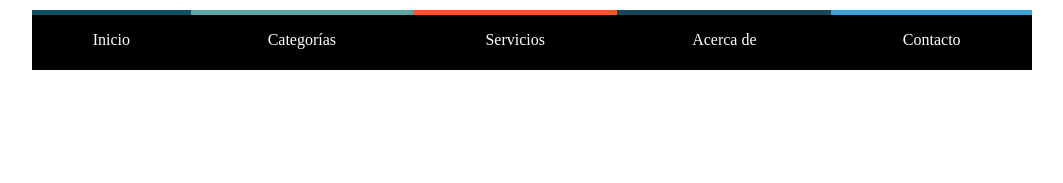
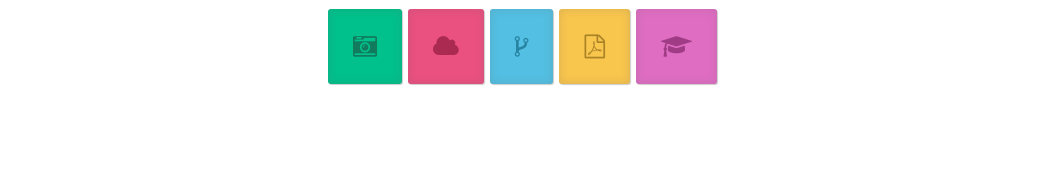
Before and after one commit to joyloove/dropdown, a plain HTML site: page index.html in a window 1280 px wide. Shown: the whole page, without its empty margins (108-1171 px from the left). Drawn offline with Linux system fonts and the light colour scheme.

Commit message:
actualizando

```diff
--- a/css/main.css
+++ b/css/main.css
@@ -1,123 +1,93 @@
-* {
-  margin: 0;
-  padding: 0;
+#color > ul  {
+  width: 450px;
+  margin: 0 auto;
 }
-
-header {
-	margin-top:10px;
-  width: 100%;
-  overflow: hidden;
-  height: 150px;
+#color > ul > li  {
+  list-style: none;
+  box-shadow: 0 0 10px rgba(100, 100, 100, 0.2) inset, 1px 1px 1px #CCC;
+  display: inline-block;
+  line-height: 1;
+  margin: 1px;
+  border-radius: 3px;
   position: relative;
 }
-
-nav {
-  top:-20px;
+#color > ul > li > a  {
+  color: inherit;
+  text-decoration: none !important;
+  font-size: 24px;
+  padding: 25px;
+  display: block;
+}
+#color li ul  {
   position: absolute;
-  left:0;
-  right:0;
-	margin:20px auto;
-	max-width:1000px;
-	width:90%;
+  list-style: none;
+  text-align: center;
+  width: 160px;
+  left: 50%;
+  margin-left: -120px;
+  top: 70px;
+  font: bold 12px sans-serif;
+  max-height: 0px;
+  overflow: hidden;
+  -webkit-transition: max-height 0.4s linear;
+  -moz-transition: max-height 0.4s linear;
+  transition: max-height 0.4s linear;
 }
-
-nav ul {
-	list-style:none;
+#color li:hover ul  {
+  max-height: 200px;
 }
-
-nav > ul {
-	display:table;
-	width:100%;
-	background:#000;
-	position:relative;
+#color li ul li  {
+  background-color: #313131;
 }
-
-nav > ul li {
-	display:table-cell;
+#color li ul li a  {
+  padding: 12px;
+  color: #fff !important;
+  text-decoration: none;
+  display: block;
 }
-
-/*Sub-menu*/
-nav > ul > li:hover > ul {
-	display:block;
-	height:100%;
+#color li ul li:nth-child(odd)  {
+  background-color: #363636;
 }
-
-nav > ul > li > ul {
-	display:block;
-	position:absolute;
-	background:#000;
-	left:0;
-	right:0;
-	overflow:hidden;
-	height:0%;
-	-webkit-transition: all .3s ease;
-	-moz-transition: all .3s ease;
-	-ms-transition: all .3s ease;
-	-o-transition: all .3s ease;
-	transition: all .3s ease;
+#color li ul li:hover  {
+  background-color: #444;
 }
-
-nav > ul li a {
-	color:#fff;
-	display:block;
-	line-height:20px;
-	padding:20px;
-	position: relative;
-	text-align:center;
-	text-decoration:none;
-	-webkit-transition: all .3s ease;
-	-moz-transition: all .3s ease;
-	-ms-transition: all .3s ease;
-	-o-transition: all .3s ease;
-	transition: all .3s ease;
+#color li ul li:first-child  {
+  border-radius: 3px 3px 0 0;
+  margin-top: 25px;
+  position: relative;
 }
-
-nav > ul > li > ul > li a:hover {
-	background:#5da5a2;
+#color li ul li:before  {
+  content: '';
+  position: absolute;
+  width: 1px;
+  height: 1px;
+  border: 5px solid transparent;
+  border-bottom-color: #313131;
+  left: 50%;
+  top: -10px;
+  margin-left: -5px;
 }
-
-nav > ul > li > a span {
-	background:#174459;
-	display:block;
-	height:100%;
-	width:100%;
-	left:0;
-	position:absolute;
-	top:-55px;
-	-webkit-transition: all .3s ease;
-	-moz-transition: all .3s ease;
-	-ms-transition: all .3s ease;
-	-o-transition: all .3s ease;
-	transition: all .3s ease;
+#color li ul li:last-child  {
+  border-bottom-left-radius: 3px;
+  border-bottom-right-radius: 3px;
 }
-
-nav > ul > li > a span .icon {
-	display:block;
-	line-height:60px;
-  top:10px;
+#color li.green  {
+  background-color: #00c08b;
+  color: #127a5d;
 }
-
-nav > ul > li > a:hover > span {
-	top:0;
+#color li.red  {
+  background-color:#ea5080;
+  color:#aa2a52;
 }
-
-/*Colores*/
-nav ul li a .primero {
-	background:#0e5061;
+#color li.blue  {
+  background-color:#53bfe2;
+  color:#2884a2;
 }
-
-nav ul li a .segundo {
-	background:#5da5a2;
+#color li.yellow  {
+  background-color:#f8c54d;
+  color:#ab8426;
 }
-
-nav ul li a .tercero {
-	background:#f25724;
+#color li.purple  {
+  background-color:#df6dc2;
+  color:#9f3c85;
 }
-
-nav ul li a .cuarto {
-	background:#174459;
-}
-
-nav ul li a .quinto {
-	background:#37a4d9;
-}
--- a/index.html
+++ b/index.html
@@ -4,50 +4,47 @@
     <meta charset="utf-8">
     <title>Menu Despegable</title>
     <link rel="stylesheet" href="css/main.css">
+    <link href="https://fonts.googleapis.com/css?family=Roboto:400,700" rel="stylesheet">
+    <link rel="shorcut icon" type="image/logo.png" href="assets/images/logo.png">
     <link rel="stylesheet" href="https://cdnjs.cloudflare.com/ajax/libs/font-awesome/4.7.0/css/font-awesome.css" />
   </head>
   <body>
     <header>
-      <nav>
+      <nav id = "color">
   <ul>
-          <li><a href="#"><span class="primero"><i class="fa fa-home fa-3x" aria-hidden="true"></i></span>Inicio</a>
+    <li class = "green">
+      <a href = "#" class = "icon-home"><i class="fa fa-camera-retro fa-1x"></i></a>
       <ul>
-              <li><a href="#">Item 1</a></li>
-              <li><a href="#">Item 2</a></li>
-              <li><a href="#">Item 3</a></li>
+        <li><a href = "#">Dropdown item 1</a></li>
+        <li><a href = "#">Dropdown item 2</a></li>
       </ul>
     </li>
-          <li><a href="#"><span class="segundo"><i class="fa fa-tags fa-3x" aria-hidden="true"></i></span>Categorías</a>
+    <li class = "red">
+      <a href = "#" class = "icon-home"><i class="fa fa-cloud fa-1x"></i></a>
       <ul>
-              <li><a href="#">Item 1</a></li>
-              <li><a href="#">Item 2</a></li>
-              <li><a href="#">Item 3</a></li>
-              <li><a href="#">Item 4</a></li>
-              <li><a href="#">Item 5</a></li>
+        <li><a href = "#">Dropdown item 1</a></li>
+        <li><a href = "#">Dropdown item 2</a></li>
       </ul>
     </li>
-          <li><a href="#"><span class="tercero"><i class="fa fa-suitcase fa-3x" aria-hidden="true"></i></span>Servicios</a>
+    <li class = "blue">
+      <a href = "#" class = "icon-home"><i class="fa fa-code-fork fa-1x"></i></a>
       <ul>
-              <li><a href="#">Item 1</a></li>
-              <li><a href="#">Item 2</a></li>
-              <li><a href="#">Item 3</a></li>
-              <li><a href="#">Item 4</a></li>
-              <li><a href="#">Item 5</a></li>
+        <li><a href = "#">Dropdown item 1</a></li>
+        <li><a href = "#">Dropdown item 2</a></li>
       </ul>
     </li>
-          <li><a href="#"><span class="cuarto"><i class="fa fa-heart fa-3x" aria-hidden="true"></i></span>Acerca de</a>
+    <li class = "yellow">
+      <a href = "#" class = "icon-home"><i class="fa fa-file-pdf-o fa-1x"></i></a>
       <ul>
-              <li><a href="#">Item 1</a></li>
-              <li><a href="#">Item 2</a></li>
-              <li><a href="#">Item 3</a></li>
-              <li><a href="#">Item 4</a></li>
-              <li><a href="#">Item 5</a></li>
+        <li><a href = "#">Dropdown item 1</a></li>
+        <li><a href = "#">Dropdown item 2</a></li>
       </ul>
     </li>
-          <li><a href="#"><span class="quinto"><i class="fa fa-address-card-o fa-3x" aria-hidden="true"></i></span>Contacto</a>
+    <li class = "purple">
+      <a href = "#" class = "icon-home"><i class="fa fa-graduation-cap fa-1x"></i></a>
       <ul>
-              <li><a href="#">Item 1</a></li>
-              <li><a href="#">Item 2</a></li>
+        <li><a href = "#">Dropdown item 1</a></li>
+        <li><a href = "#">Dropdown item 2</a></li>
       </ul>
     </li>
   </ul>
--- a/js/app.js
+++ b/js/app.js
@@ -0,0 +1,3 @@
+$(".menu-dropdown>li").click(function(){
+  $(".menu-title").text(this.textContent);
+});
```
Also changed, not shown: assets/images/1.gif (added), assets/images/logo.png (added), 1 other file. Lines whose indentation alone changed are shown as unchanged.
